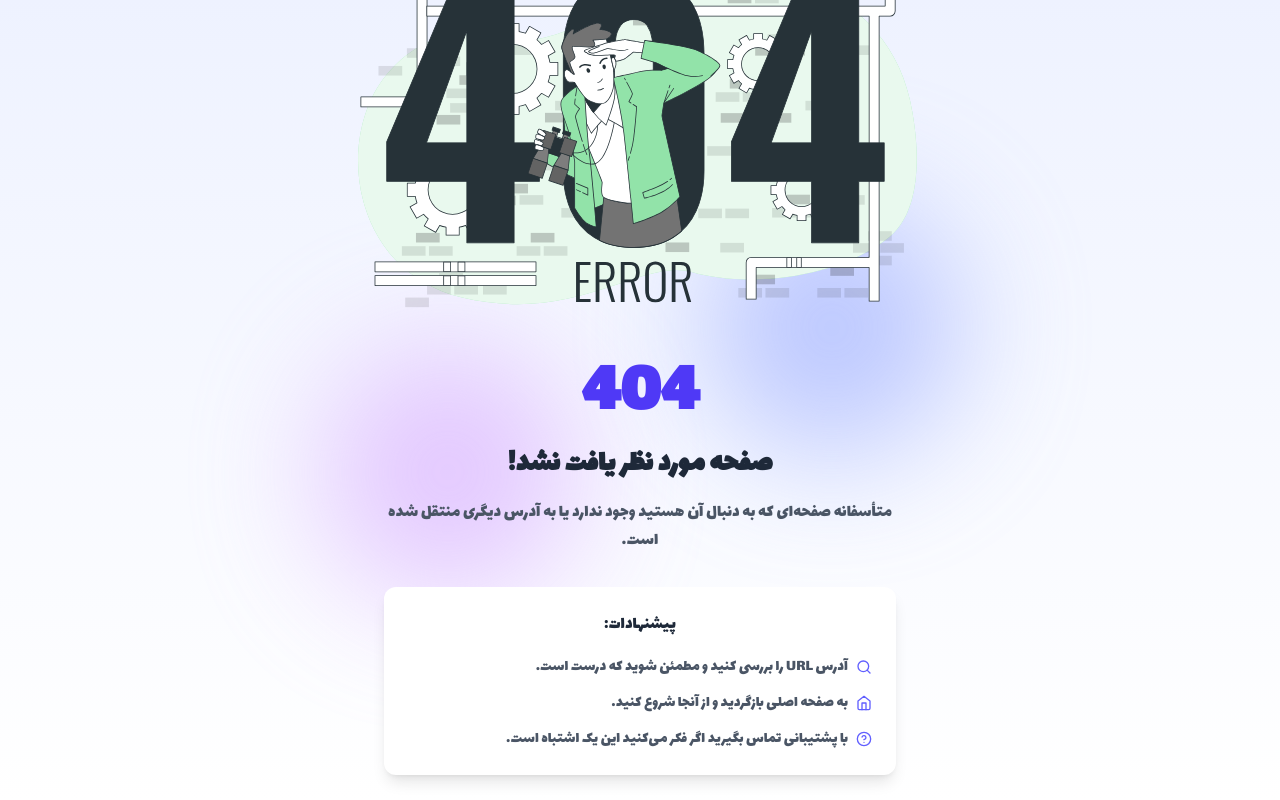
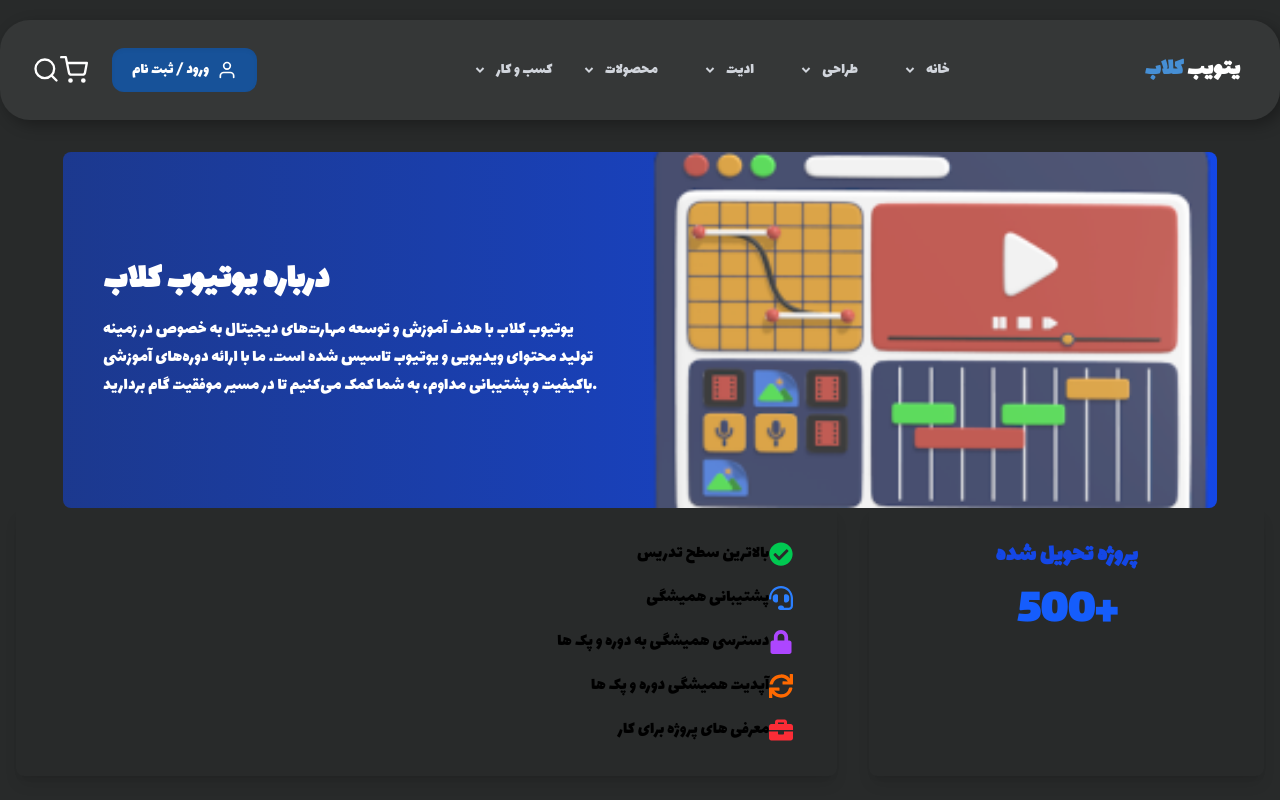
Before and after one commit to Masoud2025/YTC-CLUB, a Next.js app: page /about_us in a window 1280 px wide. Before the commit this address had no page. Shown: the top 800 px of the page. Built offline with nearby package versions, Linux system fonts and the light colour scheme.

Commit message:
Create About us page

```diff
--- /dev/null
+++ b/src/app/about_us/page.tsx
@@ -0,0 +1,184 @@
+'use client';
+import React, { useEffect, useState, useRef } from 'react';
+import Image from 'next/image';
+import Link from 'next/link';
+import {
+  FaTelegram,
+  FaInstagram,
+  FaCheckCircle,
+  FaHeadset,
+  FaLock,
+  FaSync,
+  FaBriefcase,
+} from 'react-icons/fa';
+
+export default function AboutUs() {
+  const [projectCount, setProjectCount] = useState(0);
+  const counterRef = useRef<HTMLDivElement>(null);
+  const targetCount = 500;
+
+  useEffect(() => {
+    const observer = new IntersectionObserver(
+      entries => {
+        if (entries[0].isIntersecting) {
+          let start = 0;
+          const duration = 2000; // 2 seconds
+          const step = 30; // Update every 30ms
+          const increment = Math.ceil(targetCount / (duration / step));
+
+          const timer = setInterval(() => {
+            start += increment;
+            if (start >= targetCount) {
+              setProjectCount(targetCount);
+              clearInterval(timer);
+            } else {
+              setProjectCount(start);
+            }
+          }, step);
+
+          return () => clearInterval(timer);
+        }
+      },
+      { threshold: 0.1 },
+    );
+
+    if (counterRef.current) {
+      observer.observe(counterRef.current);
+    }
+
+    return () => {
+      if (counterRef.current) {
+        observer.unobserve(counterRef.current);
+      }
+    };
+  }, []);
+
+  return (
+    <div className="container mx-auto px-4 py-8">
+      {/* Banner Section */}
+      <div
+        className="relative rounded-lg overflow-hidden mb-16"
+        style={{
+          width: '1154px',
+          height: '356px',
+          maxWidth: '100%',
+          margin: '0 auto',
+        }}
+      >
+        <div className="absolute inset-0 bg-gradient-to-r from-blue-900 to-blue-700 z-0"></div>
+
+        <div className="flex h-full relative z-10">
+          {/* Text Content */}
+          <div className="w-1/2 flex flex-col justify-center p-10 text-white">
+            <h1 className="text-4xl font-bold mb-4">درباره یوتیوب کلاب</h1>
+            <p className="text-lg">
+              یوتیوب کلاب با هدف آموزش و توسعه مهارت‌های دیجیتال به خصوص در
+              زمینه تولید محتوای ویدیویی و یوتیوب تاسیس شده است. ما با ارائه
+              دوره‌های آموزشی باکیفیت و پشتیبانی مداوم، به شما کمک می‌کنیم تا در
+              مسیر موفقیت گام بردارید.
+            </p>
+          </div>
+
+          {/* Banner Image */}
+          <div className="w-1/2 relative">
+            <Image
+              src="/worksamples.png"
+              alt="یوتیوب کلاب"
+              fill
+              style={{ objectFit: 'cover', objectPosition: 'center' }}
+              priority
+            />
+          </div>
+        </div>
+      </div>
+
+      {/* Stats and Features Section */}
+      <div className="flex flex-wrap -mx-4 mb-16" dir="rtl">
+        {/* Projects Counter */}
+        <div ref={counterRef} className="w-full md:w-1/3 px-4 mb-8 md:mb-0">
+          <div className=" rounded-lg shadow-lg p-8 text-center h-full">
+            <h3 className="text-2xl font-bold mb-4 text-blue-700">
+              پروژه تحویل شده
+            </h3>
+            <div className="text-5xl font-bold text-blue-600">
+              +{projectCount}
+            </div>
+          </div>
+        </div>
+
+        {/* Features */}
+        <div className="w-full md:w-2/3 px-4">
+          <div className=" rounded-lg shadow-lg p-8 h-full">
+            <ul className="space-y-4">
+              <li className="flex items-center">
+                <FaCheckCircle className="text-green-500 text-2xl mr-3" />
+                <span className="text-lg">بالاترین سطح تدریس</span>
+              </li>
+              <li className="flex items-center">
+                <FaHeadset className="text-blue-500 text-2xl mr-3" />
+                <span className="text-lg">پشتیبانی همیشگی</span>
+              </li>
+              <li className="flex items-center">
+                <FaLock className="text-purple-500 text-2xl mr-3" />
+                <span className="text-lg">دسترسی همیشگی به دوره و پک ها</span>
+              </li>
+              <li className="flex items-center">
+                <FaSync className="text-orange-500 text-2xl mr-3" />
+                <span className="text-lg">آپدیت همیشگی دوره و پک ها</span>
+              </li>
+              <li className="flex items-center">
+                <FaBriefcase className="text-red-500 text-2xl mr-3" />
+                <span className="text-lg">معرفی های پروژه برای کار</span>
+              </li>
+            </ul>
+          </div>
+        </div>
+      </div>
+
+      {/* Social Media Section */}
+      <div className="flex flex-wrap -mx-4" dir="rtl">
+        {/* Instagram */}
+        <div className="w-full md:w-1/2 px-4 mb-8">
+          <div className="bg-gradient-to-r from-purple-600 to-pink-500 rounded-lg shadow-lg p-8 text-white">
+            <div className="flex items-center justify-center mb-6">
+              <FaInstagram className="text-5xl" />
+            </div>
+            <h3 className="text-2xl font-bold text-center mb-4">اینستاگرام</h3>
+            <p className="text-center">
+              اینستاگرام یوتیوب کلاب برای با خبر شدن از جایزه ها و پک های رایگان
+            </p>
+            <div className="mt-6 text-center">
+              <Link
+                href="https://instagram.com/youtubeclub"
+                className="inline-block bg-white text-purple-600 px-6 py-2 rounded-full font-bold hover:bg-gray-100 transition-colors"
+              >
+                دنبال کنید
+              </Link>
+            </div>
+          </div>
+        </div>
+
+        {/* Telegram */}
+        <div className="w-full md:w-1/2 px-4 mb-8">
+          <div className="bg-gradient-to-r from-blue-500 to-blue-700 rounded-lg shadow-lg p-8 text-white">
+            <div className="flex items-center justify-center mb-6">
+              <FaTelegram className="text-5xl" />
+            </div>
+            <h3 className="text-2xl font-bold text-center mb-4">تلگرام</h3>
+            <p className="text-center">
+              تلگرام یوتیوب کلاب برای اخبار جدید پک ها و دوره های سایت
+            </p>
+            <div className="mt-6 text-center">
+              <Link
+                href="https://t.me/youtubeclub"
+                className="inline-block bg-white text-blue-600 px-6 py-2 rounded-full font-bold hover:bg-gray-100 transition-colors"
+              >
+                عضویت
+              </Link>
+            </div>
+          </div>
+        </div>
+      </div>
+    </div>
+  );
+}
```
